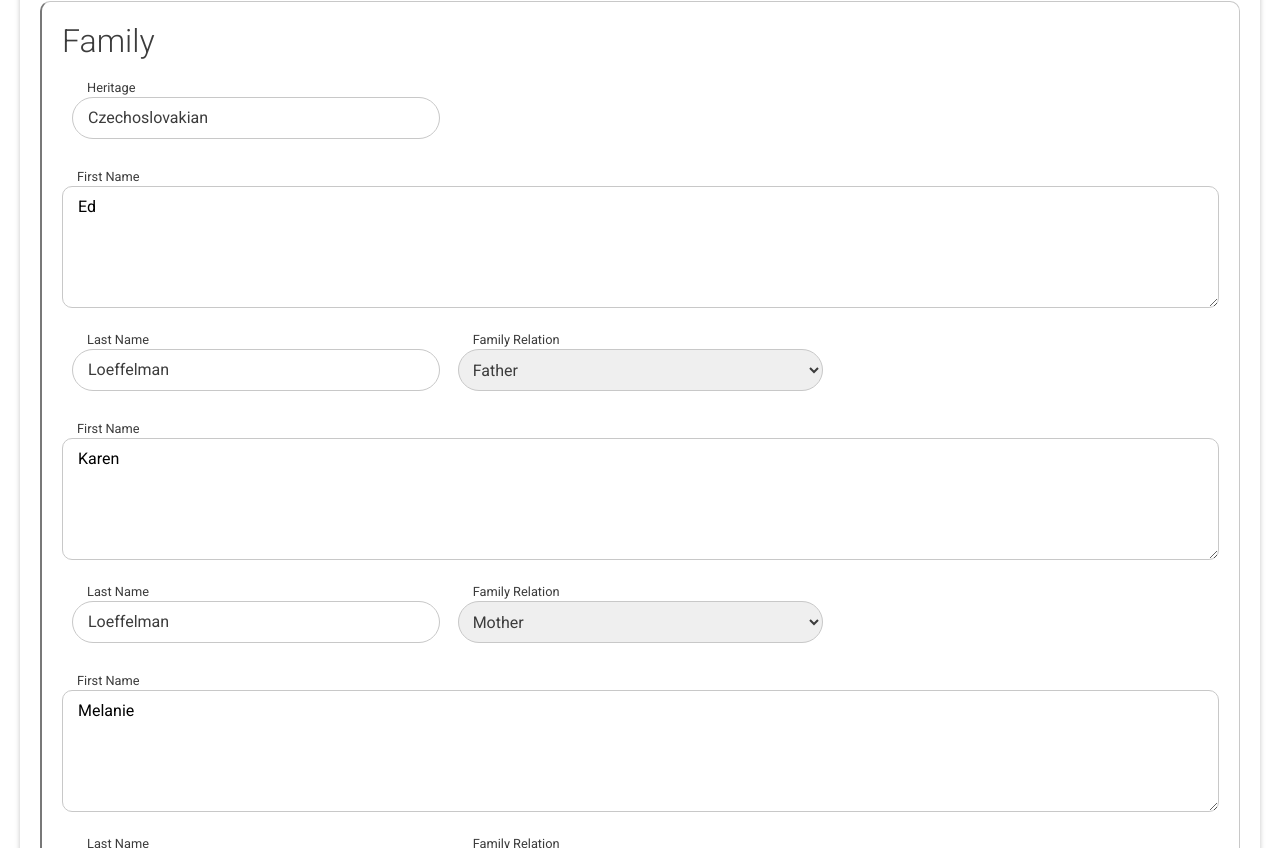
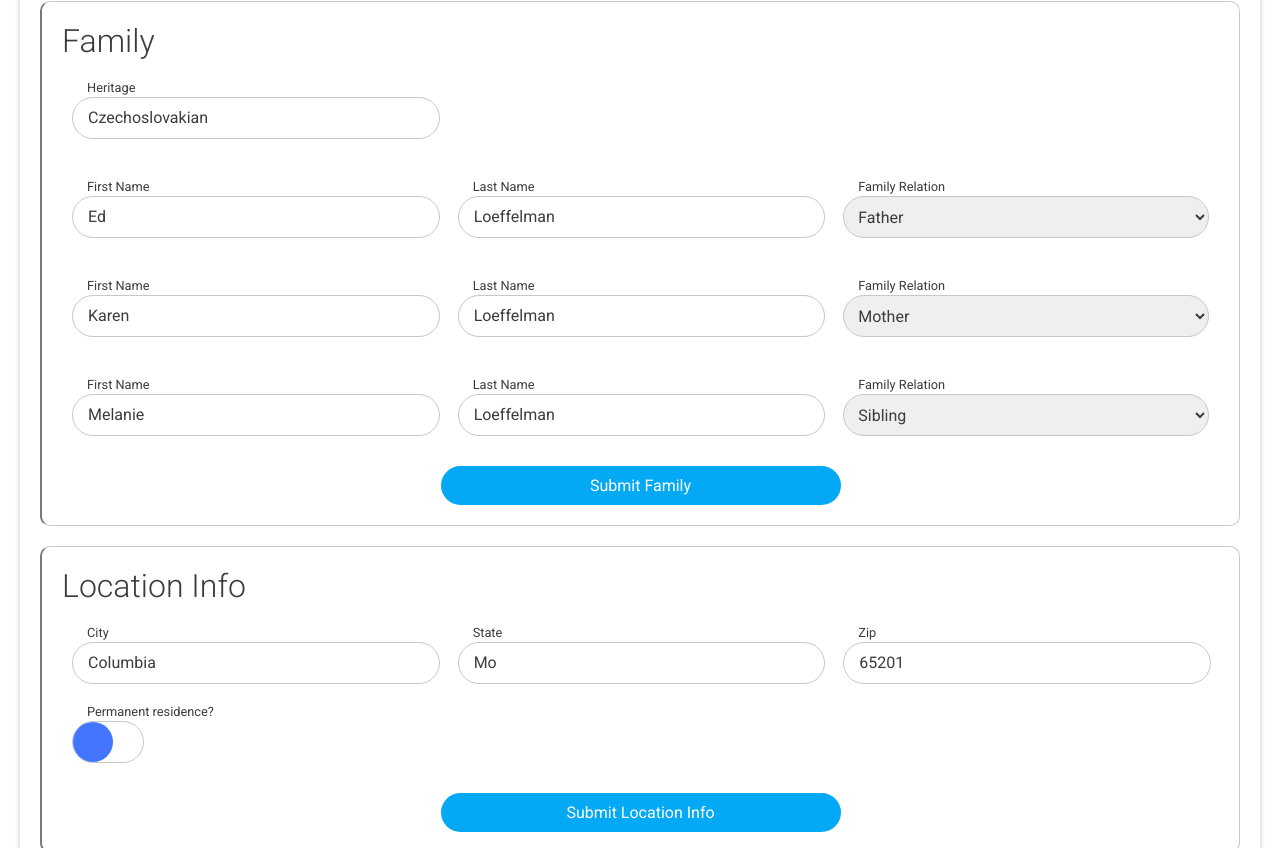
Before and after one commit to TheVVaFFle/react-lightning-form, a React app: page / in a window 1280 px wide. Shown: the part 752-1600 px from the top of the page. Built offline with nearby package versions, Linux system fonts and the light colour scheme.

Commit message:
Custom input event handlers. Added local state to inputs for dynamic updating

```diff
--- a/src/components/app/app.tsx
+++ b/src/components/app/app.tsx
@@ -12,13 +12,19 @@ require("./app.scss");
 export interface AppProps {}
 
 export const App: React.SFC<AppProps> = (props: AppProps) => {
-  const [loading, setLoading] = useState(false),
+  const [data, setData] = useState<any>({}),
+    [loading, setLoading] = useState(true),
     [loadingName, setLoadingName] = useState(false),
     [loadingAbout, setLoadingAbout] = useState(false);
 
   const [nicknames, setNicknames] = useState<any[]>(new Array());
 
-  const name: any = { ...Test.data.name },
+  setTimeout(() => {
+    setData(Test.data);
+    setLoading(false);
+  }, 1000);
+
+  const name: any = { ...data.name },
     options: any = { ...Test.options };
 
   if (nicknames && nicknames.length > 0) {
@@ -32,6 +38,7 @@ export const App: React.SFC<AppProps> = (props: AppProps) => {
   };
 
   const handleSubmitName = (data: any) => {
+    console.log(data);
     setLoadingName(true);
     setTimeout(() => {
       setLoadingName(false);
@@ -40,9 +47,9 @@ export const App: React.SFC<AppProps> = (props: AppProps) => {
   };
 
   const handleSubmitAbout = (data: any) => {
+    console.log(data);
     setLoadingAbout(true);
     setTimeout(() => setLoadingAbout(false), 1000);
-    console.log(data);
   };
 
   const handleSubmitFamily = (data: any) => {
@@ -61,6 +68,26 @@ export const App: React.SFC<AppProps> = (props: AppProps) => {
     location: handleSubmitLocation
   };
 
+  const handleFirstName = (value: any) => {
+    console.log(value);
+  };
+
+  const handleSuffix = (value: any) => {
+    console.log(value);
+  };
+
+  const handleComments = (value: any) => {
+    console.log(value);
+  };
+
+  const onChange: any = {
+    name: {
+      firstName: handleFirstName,
+      suffix: handleSuffix
+    },
+    comments: handleComments
+  };
+
   return (
     <div id="app">
       <RLF
@@ -70,14 +97,15 @@ export const App: React.SFC<AppProps> = (props: AppProps) => {
         types={Test.types}
         validation={Test.validation}
         messages={Test.messages}
+        onChange={onChange}
         loading={loading}
         submit={submit}
       >
         <RLFSection data={{ name }} loading={loadingName} />
-        <RLFSection data={{ about: Test.data.about }} loading={loadingAbout} />
-        <RLFSection data={{ family: Test.data.family }} />
-        <RLFSection data={{ location: Test.data.location }} />
-        <RLFSection data={{ comments: Test.data.comments }} />
+        <RLFSection data={{ about: data.about }} loading={loadingAbout} />
+        <RLFSection data={{ family: data.family }} />
+        <RLFSection data={{ location: data.location }} />
+        <RLFSection data={{ comments: data.comments }} />
       </RLF>
     </div>
   );
--- a/src/components/enhanced/checkbox.tsx
+++ b/src/components/enhanced/checkbox.tsx
@@ -1,4 +1,4 @@
-import React from "react";
+import React, { useState, useEffect } from "react";
 import * as _ from "lodash";
 import classNames from "classnames";
 
@@ -12,10 +12,17 @@ export interface CheckboxProps {
   rawData: any;
   error: boolean;
   errorMessage?: string;
+  onChange?: Function;
   updateData: Function;
 }
 
 export const Checkbox = (props: CheckboxProps) => {
+  const [value, setValue] = useState<boolean>(false);
+
+  useEffect(() => {
+    setValue(props.value);
+  }, [props.value]);
+
   const label: string =
     props.label || StringUtility.camelCaseToNormal(props.name);
 
@@ -23,9 +30,14 @@ export const Checkbox = (props: CheckboxProps) => {
     error: props.error
   });
 
-  const updateData = (value: string): void => {
+  const updateData = (value: boolean): void => {
     _.set(props.rawData, props.flatKey, value);
     props.updateData(props.rawData);
+    setValue(value);
+
+    if (props.onChange) {
+      props.onChange(value);
+    }
   };
 
   const getError = (): JSX.Element | null => {
@@ -41,7 +53,7 @@ export const Checkbox = (props: CheckboxProps) => {
       <input
         id={props.flatKey}
         type="checkbox"
-        defaultChecked={props.value}
+        checked={value}
         onChange={(e: any) => updateData(e.target.checked)}
       />
       <h1 className="label">{label}</h1>
--- a/src/components/enhanced/select.tsx
+++ b/src/components/enhanced/select.tsx
@@ -1,4 +1,4 @@
-import React from "react";
+import React, { useState, useEffect } from "react";
 import * as _ from "lodash";
 import classNames from "classnames";
 
@@ -13,10 +13,17 @@ export interface SelectProps {
   rawData: any;
   error: boolean;
   errorMessage?: string;
+  onChange?: Function;
   updateData: Function;
 }
 
 export const Select: React.SFC<SelectProps> = (props: SelectProps) => {
+  const [value, setValue] = useState<string>("");
+
+  useEffect(() => {
+    setValue(props.value || "");
+  }, [props.value]);
+
   const getOptions = (): JSX.Element[] => {
     if (props.options && Array.isArray(props.options)) {
       return props.options.map((value: string) => {
@@ -41,6 +48,10 @@ export const Select: React.SFC<SelectProps> = (props: SelectProps) => {
   const updateData = (value: string): void => {
     _.set(props.rawData, props.flatKey, value);
     props.updateData(props.rawData);
+
+    if (props.onChange) {
+      props.onChange(value);
+    }
   };
 
   const getError = (): JSX.Element | null => {
@@ -56,7 +67,7 @@ export const Select: React.SFC<SelectProps> = (props: SelectProps) => {
       <h1 className="label">{label}</h1>
       <select
         id={props.flatKey}
-        defaultValue={props.value || ""}
+        value={value}
         onChange={(e: any) => updateData(e.target.value)}
       >
         <option value="">Select {label}</option>
--- a/src/components/enhanced/text.tsx
+++ b/src/components/enhanced/text.tsx
@@ -1,4 +1,4 @@
-import React from "react";
+import React, { useState, useEffect } from "react";
 import * as _ from "lodash";
 import classNames from "classnames";
 
@@ -14,10 +14,17 @@ export interface TextProps {
   rawData: any;
   error?: boolean;
   errorMessage?: string;
+  onChange?: Function;
   updateData: Function;
 }
 
 export const Text: React.SFC<TextProps> = (props: TextProps) => {
+  const [value, setValue] = useState<string>("");
+
+  useEffect(() => {
+    setValue(props.value.toString());
+  }, [props.value]);
+
   const label: string =
     props.label || StringUtility.camelCaseToNormal(props.name);
 
@@ -28,6 +35,11 @@ export const Text: React.SFC<TextProps> = (props: TextProps) => {
   const updateData = (value: string): void => {
     _.set(props.rawData, props.flatKey, value);
     props.updateData(props.rawData);
+    setValue(value);
+
+    if (props.onChange) {
+      props.onChange(value);
+    }
   };
 
   const getError = (): JSX.Element | null => {
@@ -45,7 +57,7 @@ export const Text: React.SFC<TextProps> = (props: TextProps) => {
         id={props.flatKey}
         type="text"
         placeholder={`Enter ${label}`}
-        defaultValue={props.value.toString()}
+        value={value}
         onChange={(e: any) => updateData(e.target.value)}
       />
       {getError()}
--- a/src/components/enhanced/textarea.tsx
+++ b/src/components/enhanced/textarea.tsx
@@ -1,4 +1,4 @@
-import React from "react";
+import React, { useState, useEffect } from "react";
 import * as _ from "lodash";
 import classNames from "classnames";
 
@@ -12,10 +12,17 @@ export interface TextAreaProps {
   rawData: any;
   error?: boolean;
   errorMessage?: string;
+  onChange?: Function;
   updateData: Function;
 }
 
 export const TextArea: React.SFC<TextAreaProps> = (props: TextAreaProps) => {
+  const [value, setValue] = useState<string>("");
+
+  useEffect(() => {
+    setValue(props.value.toString());
+  }, [props.value]);
+
   const label: string =
     props.label || StringUtility.camelCaseToNormal(props.name);
 
@@ -26,6 +33,11 @@ export const TextArea: React.SFC<TextAreaProps> = (props: TextAreaProps) => {
   const updateData = (value: string): void => {
     _.set(props.rawData, props.flatKey, value);
     props.updateData(props.rawData);
+    setValue(value);
+
+    if (props.onChange) {
+      props.onChange(value);
+    }
   };
 
   const getError = (): JSX.Element | null => {
@@ -42,7 +54,7 @@ export const TextArea: React.SFC<TextAreaProps> = (props: TextAreaProps) => {
       <textarea
         id={props.flatKey}
         placeholder={`Enter ${label}`}
-        defaultValue={props.value.toString()}
+        value={value}
         onChange={(e: any) => updateData(e.target.value)}
       />
       {getError()}
--- a/src/components/form/form.scss
+++ b/src/components/form/form.scss
@@ -3,6 +3,7 @@
   box-shadow: $shadow1;
   margin: 100px auto;
   padding: 20px;
+  transition: opacity 0.5;
 
   .title {
     h1 {
--- a/src/components/form/form.tsx
+++ b/src/components/form/form.tsx
@@ -37,12 +37,13 @@ export interface RLFProps {
   types?: any;
   validation?: any;
   messages?: any;
+  onChange?: any;
   loading?: boolean;
   submit?: any;
 }
 
 export const RLF: React.SFC<RLFProps> = (props: RLFProps) => {
-  const [originalData, setOriginalData] = useState<any>(null),
+  const [rawData, setRawData] = useState<any>(null),
     [mappedData, setMappedData] = useState<MappedDataItem[]>(new Array()),
     [editCount, setEditCount] = useState(0),
     [submitCount, setSubmitCount] = useState(0),
@@ -53,13 +54,16 @@ export const RLF: React.SFC<RLFProps> = (props: RLFProps) => {
 
   useEffect(() => {
     if (props.data) {
-      setOriginalData(props.data);
+      setRawData(props.data);
       setMappedData(RLFUtility.map.raw.data(props.data) || []);
     } else if (props.children) {
       const section: any = RLFUtility.map.section.data(props.children),
-        merged: any = _.merge({ ...section.data }, { ...originalData });
-      setOriginalData(merged);
+        merged: any = _.merge({ ...section.data }, { ...rawData });
+
+      if (merged) {
+        setRawData(merged);
         setMappedData(RLFUtility.map.raw.data(merged) || []);
+      }
     }
   }, [props.data, props.children, props.options, errors]);
 
@@ -71,8 +75,8 @@ export const RLF: React.SFC<RLFProps> = (props: RLFProps) => {
     if (validateOn !== "") {
       const data: any =
         validateOn === RLFValidateOn.Form
-          ? originalData
-          : _.get(originalData, validateOn);
+          ? rawData
+          : _.get(rawData, validateOn);
 
       if (validate() && props.submit[validateOn] && submitting) {
         props.submit[validateOn](data);
@@ -107,7 +111,7 @@ export const RLF: React.SFC<RLFProps> = (props: RLFProps) => {
     }
 
     return RLFUtility.validate.data(
-      originalData,
+      rawData,
       mappedData,
       validation,
       errors,
@@ -116,7 +120,7 @@ export const RLF: React.SFC<RLFProps> = (props: RLFProps) => {
   };
 
   const updateData = (data: any) => {
-    setOriginalData(data);
+    setRawData(data);
     setEditCount(editCount + 1);
   };
 
@@ -128,6 +132,7 @@ export const RLF: React.SFC<RLFProps> = (props: RLFProps) => {
     }
   };
 
+  if (rawData !== null && mappedData.length > 0) {
     const getTitle = (): JSX.Element | null => {
       if (props.title) {
         return (
@@ -163,7 +168,7 @@ export const RLF: React.SFC<RLFProps> = (props: RLFProps) => {
     const components:
       | (JSX.Element | null)[]
       | null = RLFUtility.map.data.to.components(
-    originalData,
+      rawData,
       mappedData,
       props.labels,
       props.options,
@@ -175,6 +180,7 @@ export const RLF: React.SFC<RLFProps> = (props: RLFProps) => {
       section.loading,
       errors,
       props.messages,
+      props.onChange,
       updateData,
       handleOnSubmit
     );
@@ -188,4 +194,7 @@ export const RLF: React.SFC<RLFProps> = (props: RLFProps) => {
         <Errors tree={errors} labels={props.labels} />
       </div>
     );
+  } else {
+    return null;
+  }
 };
--- a/src/data/index.ts
+++ b/src/data/index.ts
@@ -96,11 +96,6 @@ export const Test = {
     }
   },
   types: {
-    family: {
-      members: {
-        firstName: RLFComponentType.Textarea
-      }
-    },
     comments: RLFComponentType.Textarea
   }
 };
--- a/src/utility/form.tsx
+++ b/src/utility/form.tsx
@@ -234,6 +234,7 @@ export const RLFUtility = {
           loading: any,
           errors: any,
           messages: any,
+          onChange: any,
           updateData: Function,
           onSubmit: Function
         ): (JSX.Element | null)[] | null => {
@@ -259,7 +260,9 @@ export const RLFUtility = {
                   messages
                 );
 
-              if (
+              if (item.type === ObjectType.Undefined) {
+                return null;
+              } else if (
                 rlfComponentType &&
                 typeof rlfComponentType === ObjectType.String
               ) {
@@ -270,6 +273,7 @@ export const RLFUtility = {
                   labels,
                   error,
                   errorMessage,
+                  onChange,
                   updateData
                 );
               } else if (item.type === ObjectType.Object) {
@@ -286,6 +290,7 @@ export const RLFUtility = {
                   loading,
                   errors,
                   messages,
+                  onChange,
                   updateData,
                   onSubmit
                 );
@@ -307,6 +312,7 @@ export const RLFUtility = {
                   loading,
                   errors,
                   messages,
+                  onChange,
                   updateData,
                   onSubmit
                 );
@@ -320,6 +326,7 @@ export const RLFUtility = {
                   labels,
                   error,
                   errorMessage,
+                  onChange,
                   updateData
                 );
               } else if (item.type === ObjectType.Boolean) {
@@ -329,6 +336,7 @@ export const RLFUtility = {
                   labels,
                   error,
                   errorMessage,
+                  onChange,
                   updateData
                 );
               } else if (Array.isArray(item)) {
@@ -345,6 +353,7 @@ export const RLFUtility = {
                   loading,
                   errors,
                   messages,
+                  onChange,
                   updateData,
                   onSubmit
                 );
@@ -371,6 +380,7 @@ export const RLFUtility = {
       loading: any,
       errors: any,
       messages: any,
+      onChange: any,
       updateData: Function,
       onSubmit: Function
     ) => {
@@ -415,6 +425,7 @@ export const RLFUtility = {
             loading,
             errors,
             messages,
+            onChange,
             updateData,
             onSubmit
           )}
@@ -435,6 +446,7 @@ export const RLFUtility = {
       loading: any,
       errors: any,
       messages: any,
+      onChange: any,
       updateData: Function,
       onSubmit: Function
     ) => {
@@ -454,6 +466,11 @@ export const RLFUtility = {
             messages
           );
 
+        const handleOnChange: Function | undefined = _.get(
+          onChange,
+          formattedFlatKey
+        );
+
         itemOptions = itemOptions || item.value;
 
         return (
@@ -467,6 +484,7 @@ export const RLFUtility = {
             rawData={rawData}
             error={error}
             errorMessage={errorMessage}
+            onChange={handleOnChange}
             updateData={updateData}
           />
         );
@@ -512,6 +530,7 @@ export const RLFUtility = {
               loading,
               errors,
               messages,
+              onChange,
               updateData,
               onSubmit
             )}
@@ -532,6 +551,7 @@ export const RLFUtility = {
       loading: any,
       errors: any,
       messages: any,
+      onChange: any,
       updateData: Function,
       onSubmit: Function
     ) => {
@@ -551,6 +571,7 @@ export const RLFUtility = {
             loading,
             errors,
             messages,
+            onChange,
             updateData,
             onSubmit
           )}
@@ -563,12 +584,19 @@ export const RLFUtility = {
       labels: any,
       error: boolean,
       errorMessage: string,
+      onChange: any,
       updateData: Function
     ) => {
       const flatKey: string = item.flatKey || Math.random().toString(),
         formattedFlatKey: string =
           RLFUtility.format.flatKey(item.flatKey) || "",
         label: string = _.get(labels, formattedFlatKey) || null;
+
+      const handleOnChange: Function | undefined = _.get(
+        onChange,
+        formattedFlatKey
+      );
+
       return (
         <Text
           key={item.key}
@@ -579,6 +607,7 @@ export const RLFUtility = {
           rawData={rawData}
           error={error}
           errorMessage={errorMessage}
+          onChange={handleOnChange}
           updateData={updateData}
         />
       );
@@ -589,12 +618,18 @@ export const RLFUtility = {
       labels: any,
       error: boolean,
       errorMessage: string,
+      onChange: any,
       updateData: Function
     ) => {
       const flatKey: string = item.flatKey || Math.random().toString(),
         formattedFlatKey: string =
           RLFUtility.format.flatKey(item.flatKey) || "",
         label: string = _.get(labels, formattedFlatKey) || null;
+
+      const handleOnChange: Function | undefined = _.get(
+        onChange,
+        formattedFlatKey
+      );
 
       return (
         <Checkbox
@@ -606,6 +641,7 @@ export const RLFUtility = {
           rawData={rawData}
           error={error}
           errorMessage={errorMessage}
+          onChange={handleOnChange}
           updateData={updateData}
         />
       );
@@ -617,12 +653,18 @@ export const RLFUtility = {
       labels: any,
       error: boolean,
       errorMessage: string,
+      onChange: any,
       updateData: Function
     ): JSX.Element | null => {
       const flatKey: string = item.flatKey || Math.random().toString(),
         formattedFlatKey: string =
           RLFUtility.format.flatKey(item.flatKey) || "",
         label: string = _.get(labels, formattedFlatKey) || null;
+
+      const handleOnChange: Function | undefined = _.get(
+        onChange,
+        formattedFlatKey
+      );
 
       if (rlfComponentType === RLFComponentType.Textarea) {
         return (
@@ -635,6 +677,7 @@ export const RLFUtility = {
             rawData={rawData}
             error={error}
             errorMessage={errorMessage}
+            onChange={handleOnChange}
             updateData={updateData}
           />
         );
```
Lines whose indentation alone changed are shown as unchanged.
